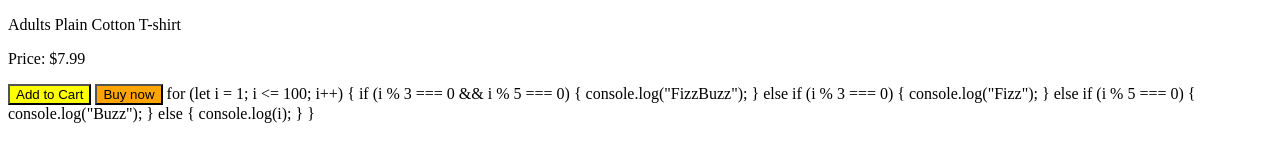
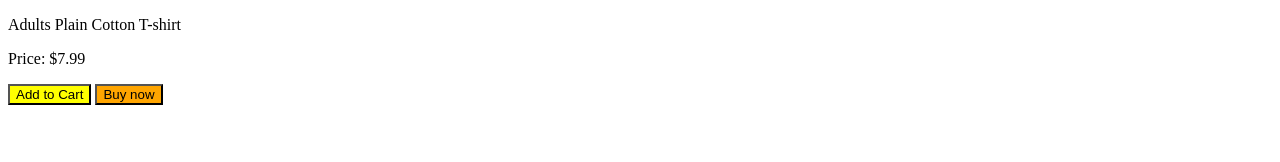
Before and after one commit to dvru/javaScript-2023, a plain HTML site: page index.html in a window 1280 px wide. Drawn offline with Linux system fonts and the light colour scheme.

Commit message:
javascript practice

```diff
--- a/index.html
+++ b/index.html
@@ -30,16 +30,6 @@
       alert('Purchased!');
     ">Buy now</button>
 
-for (let i = 1; i <= 100; i++) {
-  if (i % 3 === 0 && i % 5 === 0) {
-    console.log("FizzBuzz");
-  } else if (i % 3 === 0) {
-    console.log("Fizz");
-  } else if (i % 5 === 0) {
-    console.log("Buzz");
-  } else {
-    console.log(i);
-  }
-}
+
 </body>
 </html>
```
